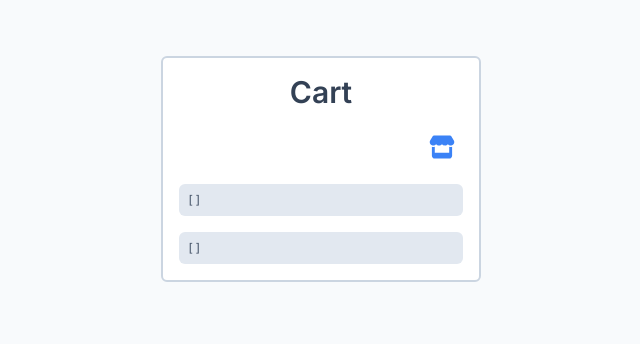
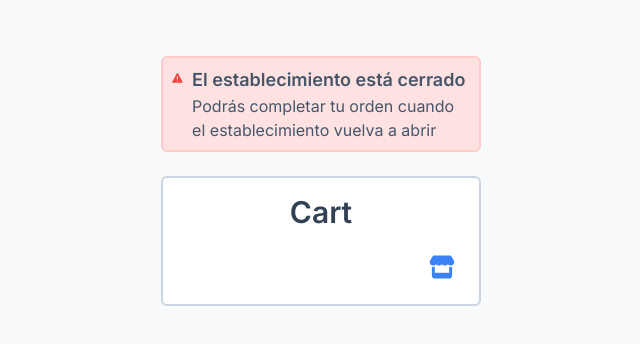
Before and after one commit to ca-santiago/sopechoco-store, a Next.js app: page /cart in a window 1280 px wide. Shown: the top 344 px of the page, without its empty margins (319-959 px from the left). Built offline with nearby package versions, Linux system fonts and the light colour scheme; no server answers; the database is empty.

Commit message:
feat: store is close banner on cart page

```diff
--- a/src/app/cart/cart-section.tsx
+++ b/src/app/cart/cart-section.tsx
@@ -6,16 +6,34 @@ import { FaStore } from "react-icons/fa6";
 import Link from "next/link";
 import CartItemsList from "@/components/cart/cart-items-list";
 import { useClientStore } from "@/stores/client-provider";
+import { IoWarning } from "react-icons/io5";
+// import { useClientStore } from "@/stores/client-provider";
 
 function CartSection() {
-  const cartItems = useClientStore(s => s.cartItems);
-  const currentOrders = useClientStore(s => s.currentOrders);
+  // const cartItems = useClientStore(s => s.cartItems);
+  // const currentOrders = useClientStore(s => s.currentOrders);
+  const isStoreOpen = useClientStore(s => s.isStoreOpen);
 
   return (
     <section className="flex flex-col gap-6 py-8 bg-slate-50 min-h-screen">
       <div className='w-full md:w-3/4 lg:w-2/4 xl:w-1/4 mx-auto'>
         <InlineCurrentOrders />
       </div>
+
+      {!isStoreOpen &&
+        <div className='w-full md:w-3/4 lg:w-2/4 xl:w-1/4 mx-auto'>
+          <div className='bg-red-100 border-red-200 border-2 p-2 rounded-md text-center flex gap-2'>
+            <IoWarning size={24} className='text-red-500' />
+            <div>
+              <p className="text-slate-600 text-lg font-semibold text-left">
+                { 'El establecimiento está cerrado' }
+              </p>
+              <p className="text-slate-600 text-left">{ 'Podrás completar tu orden cuando el establecimiento vuelva a abrir' }</p>
+            </div>
+          </div>
+        </div>
+      }
+
       <CartContainer>
         <h1 className='text-3xl text-slate-700 text-center font-semibold'>Cart</h1>
         <div className='flex w-full gap-4 justify-end items-center'>
@@ -28,8 +46,8 @@ function CartSection() {
 
         <CartItemsList />
 
-        <pre className='text-wrap bg-slate-200 rounded-md p-2 text-slate-600 text-xs'>{JSON.stringify(cartItems, null, 2)}</pre>
-        <pre className='text-wrap bg-slate-200 rounded-md p-2 text-slate-600 text-xs'>{JSON.stringify(currentOrders, null, 2)}</pre>
+        {/* <pre className='text-wrap bg-slate-200 rounded-md p-2 text-slate-600 text-xs'>{JSON.stringify(cartItems, null, 2)}</pre>
+        <pre className='text-wrap bg-slate-200 rounded-md p-2 text-slate-600 text-xs'>{JSON.stringify(currentOrders, null, 2)}</pre> */}
       </CartContainer>
     </section>
   )
```
